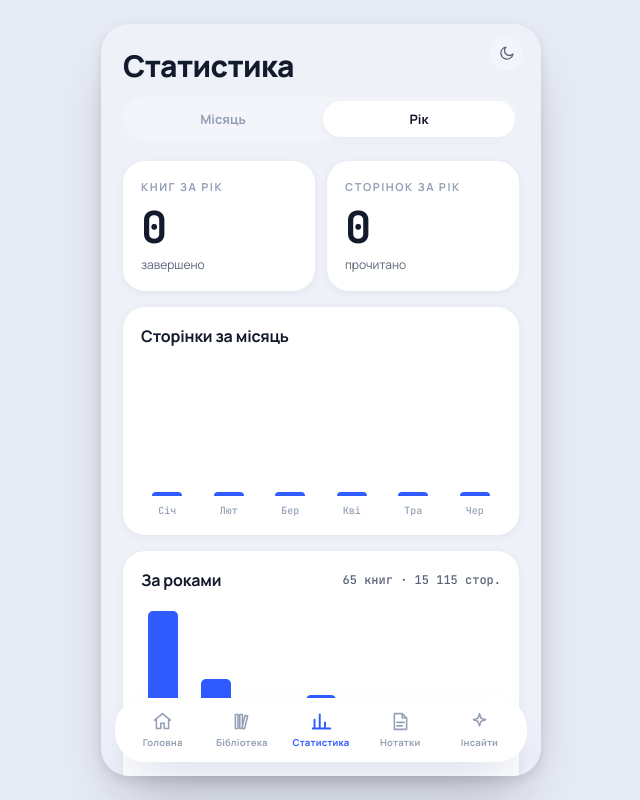
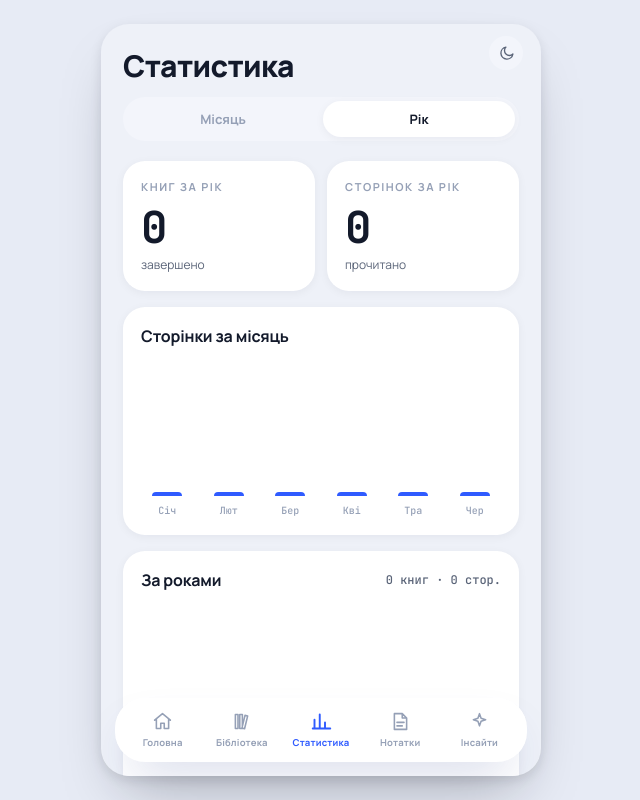
Before and after one commit to Antoneva98/book-tracker, a React (Vite) app: page / in a window 1280 px wide. Both pictures are taken after a click on the button "Статистика". Shown: the whole page, without its empty margins (319-959 px from the left). Built offline with nearby package versions, Linux system fonts and the light colour scheme; no server answers; the database is empty.

Commit message:
feat: analytics reads per-user year stats from store

```diff
--- a/src/screens/AnalyticsScreen.tsx
+++ b/src/screens/AnalyticsScreen.tsx
@@ -3,7 +3,8 @@
 
 import { useState, type CSSProperties } from "react";
 import type { AppCtx } from "../ctx";
-import { TODAY, YEARLY_HISTORY, type YearStat } from "../data/seed";
+import { TODAY } from "../data/seed";
+import type { YearStat } from "../types";
 import {
   heat,
   monthlyForYear,
@@ -32,9 +33,9 @@ export function AnalyticsScreen({ ctx }: { ctx: AppCtx }) {
   const booksThisYear = booksCompletedInYear(ctx.books, year);
   const thisMonth = monthly[monthIdx] ?? { pages: 0, books: 0 };
 
-  // yearly history = past archive + current year (live)
+  // yearly history = stored archive (per-user) + current year (live)
   const years: YearStat[] = [
-    ...YEARLY_HISTORY,
+    ...ctx.yearStats.filter((y) => y.year !== year),
     { year, books: booksThisYear, pages: pagesThisYear },
   ];
   const maxYear = Math.max(...years.map((y) => y.pages), 1);
```
